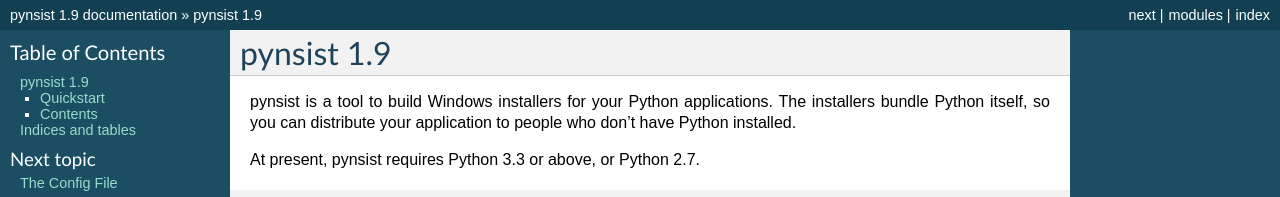
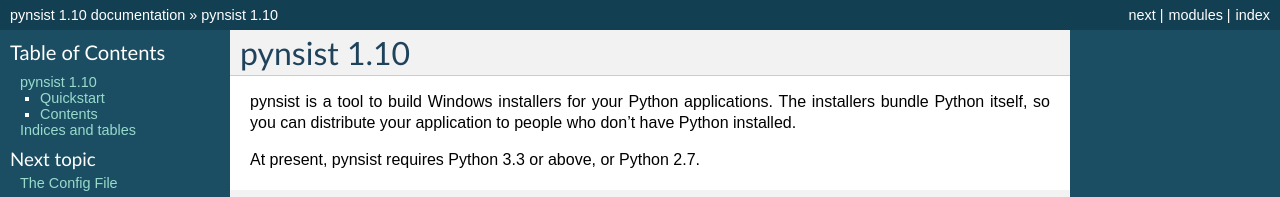
Before and after one commit to takluyver/pynsist, a Sphinx documentation site: the page built from doc/index.rst, in a window 1280 px wide and 900 px high. Shown: the top 197 px of the window. Built offline with Sphinx 7.4.7, drawn with Linux system fonts in a browser that asks for light colours; the version number is read from the project's files by our own code; some of the changed text lies outside the part shown.

Commit message:
Version number -> 1.10

```diff
--- a/doc/conf.py
+++ b/doc/conf.py
@@ -19,6 +19,8 @@
 # add these directories to sys.path here. If the directory is relative to the
 # documentation root, use os.path.abspath to make it absolute, like shown here.
 sys.path.insert(0, os.path.abspath('..'))
+
+import pynsist
 
 # -- General configuration ------------------------------------------------
 
@@ -55,7 +57,7 @@
 # built documents.
 #
 # The short X.Y version.
-version = '1.9'
+version = pynsist.__version__
 # The full version, including alpha/beta/rc tags.
 release = version
 
--- a/nsist/__init__.py
+++ b/nsist/__init__.py
@@ -30,7 +30,7 @@
 from .pypi import fetch_pypi_wheels
 from .util import download, text_types, get_cache_dir
 
-__version__ = '1.9'
+__version__ = '1.10'
 
 pjoin = os.path.join
 logger = logging.getLogger(__name__)
```
